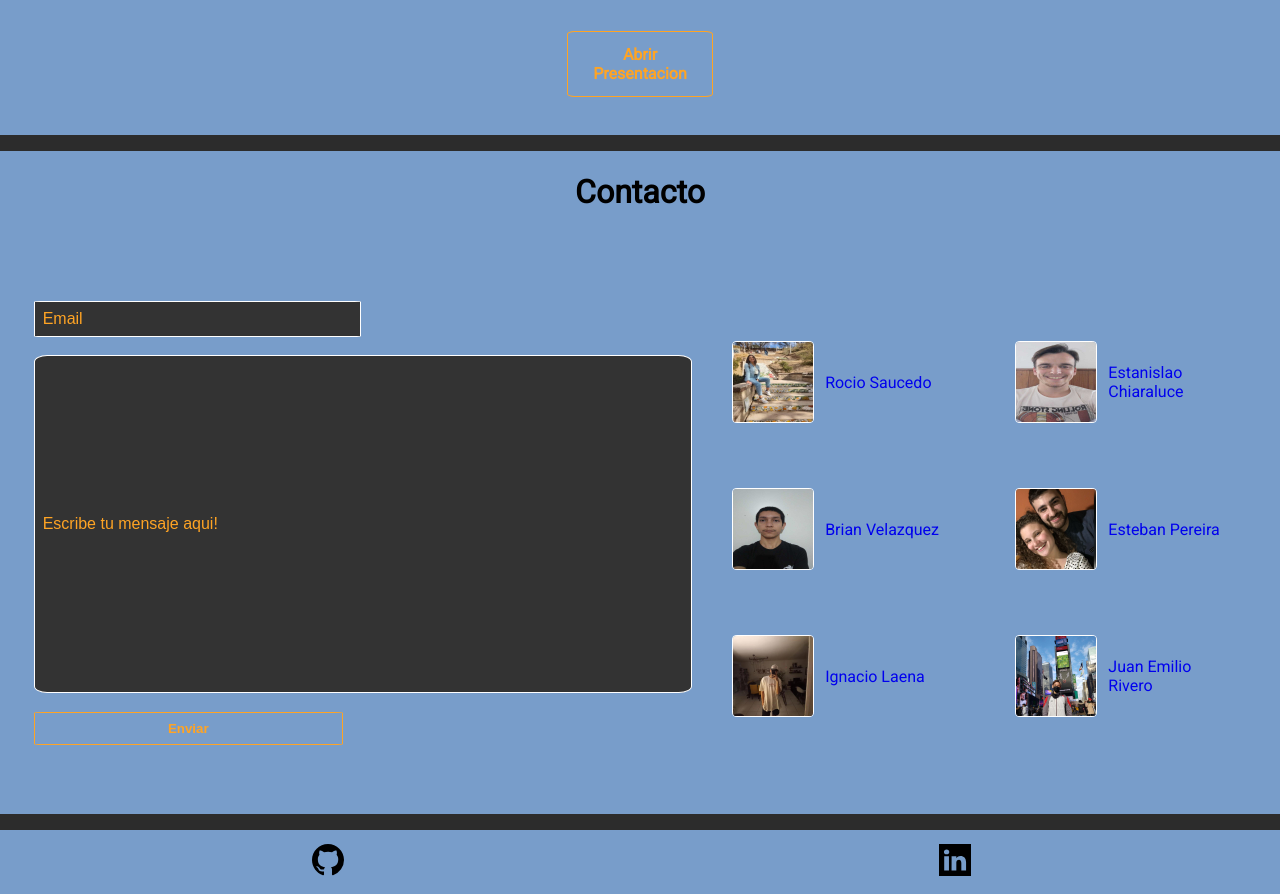
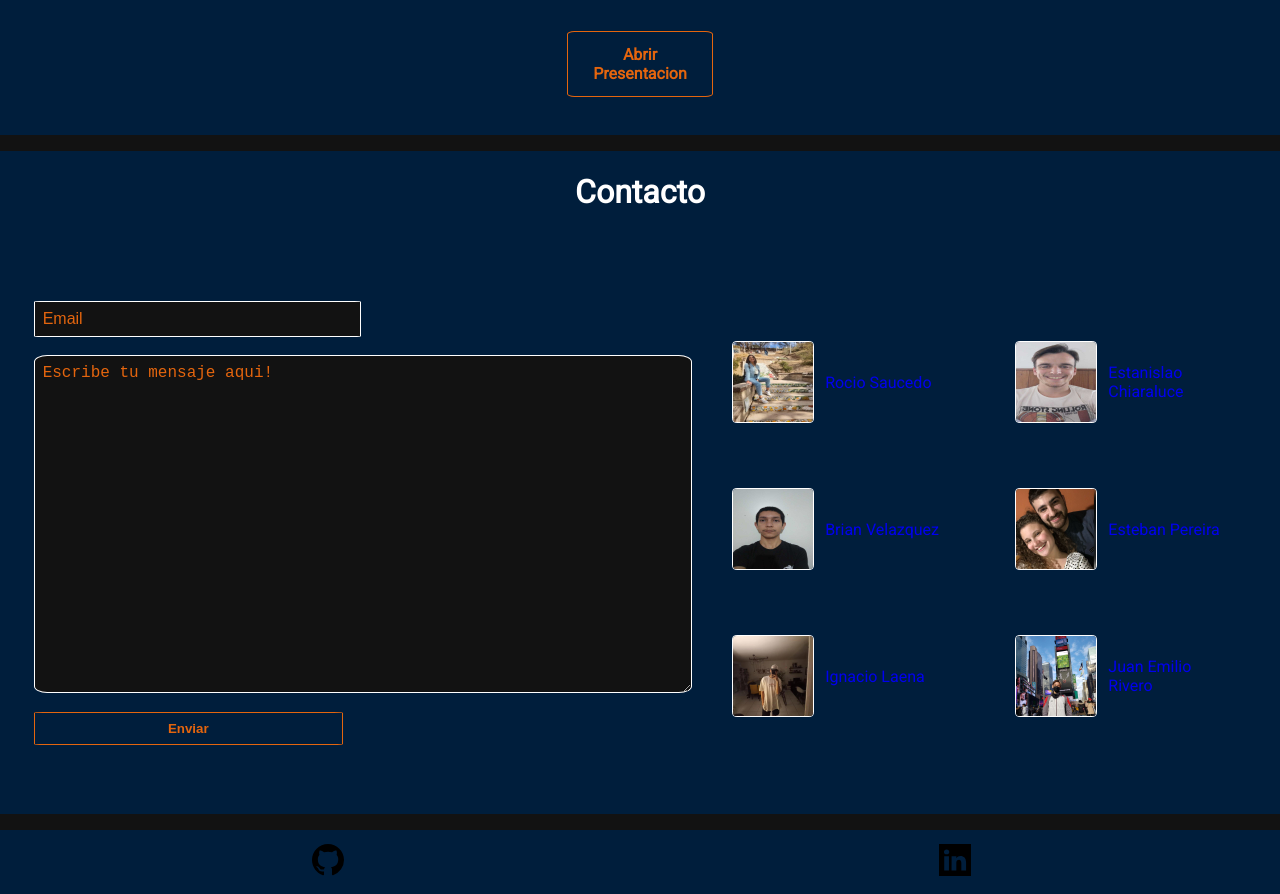
Before and after one commit to Juane003/ayso, a React (Vite) app: page / in a window 1280 px wide. Shown: the part 1040-1934 px from the top of the page. Built offline with nearby package versions, Linux system fonts and the light colour scheme.

Commit message:
changed color palette

```diff
--- a/src/Components/ContactForm/ContactForm.jsx
+++ b/src/Components/ContactForm/ContactForm.jsx
@@ -19,10 +19,10 @@ const ContactForm = () => {
   };
 
 	return (
-		<div className="form-wrapper" id="contacto">
+		<div className="form-wrapper">
 			<form ref={form} onSubmit={sendEmail}>
 				<input className="email-input" name="email" type="email" placeholder="Email" id="email" required></input>
-				<input className="message-input" name="message" id="message" type="text" placeholder="Escribe tu mensaje aqui!" required/>
+				<textarea className="message-input" name="message" id="message" type="text" placeholder="Escribe tu mensaje aqui!" required/>
 				<div className="submit-container">
 					<input className="submit-input" type="submit" value="Enviar"/>
 				</div>
--- a/src/Components/ContactForm/contactForm.css
+++ b/src/Components/ContactForm/contactForm.css
@@ -21,7 +21,7 @@ form {
 }
 
 ::placeholder {
-    color: #ffa424;
+    color: #E4650E;
     opacity: 1;
 }
 
@@ -35,14 +35,14 @@ form {
     margin-bottom: 3%;
     padding: 0.5rem;
     border: 1px solid white;
-    background-color: #333333;
-    color: #789dca;
+    background-color: #121212;
+    color: #E4650E;
     outline: none;
     border-radius: 2%;
 }
 
 .email-input:focus, .message-input:focus {
-    border: 1px solid #ffa424;
+    border: 1px solid #E4650E;
     transition: 300ms;
 }
 
@@ -60,9 +60,9 @@ form {
     width: 50%;
     font-weight: bold;
     padding: 0.5rem;
-    color: #ffa424;
-    background-color: #789dca;
-    border: 1px solid #ffa424;
+    color: #E4650E;
+    background-color: transparent;
+    border: 1px solid #E4650E;
     border-radius: 3%;
 }
 
@@ -83,8 +83,8 @@ form {
     }
 
     .submit-input:hover {
-        color: #789dca;
-        background-color: #ffa424;
+        color: #4E4D53;
+        background-color: #E4650E;
         transition: 300ms;
     }
 
--- a/src/Components/Contacts/Contacts.jsx
+++ b/src/Components/Contacts/Contacts.jsx
@@ -7,7 +7,7 @@ const Contacts = () => {
 
   return (
     <div className="contacts-title-wrapper">
-      <h1 className="contact-title">Contacto</h1>
+      <h1 className="contact-title" id="contacto">Contacto</h1>
       <div className="contacts-page-wrapper">
         <ContactForm/>
         <ContactList/>
--- a/src/Components/Media/Media.jsx
+++ b/src/Components/Media/Media.jsx
@@ -4,7 +4,7 @@ import './media.css';
 const Media = () => {
     return (
         <div className='media-logo-wrapper'>
-            <a href="https://github.com/Juane003/ayso.git" target="_blank">
+            <a href="https://github.com/Juane003/ayso.git" className='git-logo' target="_blank">
                 <img src={githubLogo} className="media-logo" />
             </a>
             <a href="https://www.linkedin.com/in/juan-emilio-rivero-05b308237" target="_blank">
--- a/src/Components/NavBarDesktop/navBarDesktop.css
+++ b/src/Components/NavBarDesktop/navBarDesktop.css
@@ -1,5 +1,5 @@
 .sticky {
-  background-color: #ffa424;
+  background-color: #E4650E;
   position: sticky;
   top: 0;
   padding: 1rem;
--- a/src/Components/NavBarMobile/navbarMobile.css
+++ b/src/Components/NavBarMobile/navbarMobile.css
@@ -4,11 +4,12 @@ body {
   margin: 0 ;
   font-family: 'Roboto', sans-serif;
   overflow:visible;
-  background-color: #789dca;
+  background-color: #001E3C;
+  color: #FFFF;
 }
 
 .sticky {
-  background-color: #ffa424;
+  background-color: #E4650E;
   position: sticky;
   top: 0;
   padding: 1rem;
@@ -24,7 +25,7 @@ body {
 }
 
 .menu-btn {
-  background-color  :#ffa424;
+  background-color  :#E4650E;
   height: 3rem;
   width: 3rem;
   border:none
@@ -32,6 +33,7 @@ body {
 
 .active {
   background-color: #ec8800;
+  border-radius: 10%;
 }
 
 img {
--- a/src/Components/Presentation/presentation.css
+++ b/src/Components/Presentation/presentation.css
@@ -20,14 +20,14 @@
     display: flex;
     align-items: center;
     text-decoration: none;
-    color: #ffa424;
+    color: #E4650E;
     border-radius: 5%;
     height: 1rem;
     padding: 1.5rem;
     width: 6rem;
     margin: 5% 0;
-    border: 1px solid #ffa424;
-    background-color: #789dca;
+    border: 1px solid #E4650E;
+    background-color: transparent;
 }
 
 
@@ -45,8 +45,8 @@
     }
 
     .download-btn:hover {
-        color: #789dca;
-        background-color: #ffa424;
+        color: #4E4D53;
+        background-color: #E4650E;
         transition: 300ms;
     }
 
--- a/src/index.css
+++ b/src/index.css
@@ -3,7 +3,7 @@ html {
 }
 
 .separator {
-    background-color: #2c2c2c ;
+    background-color: #121212;
     width: 100%;
     height: 1rem;
 }
```
Also changed, not shown: src/Components/Media/media.css (line endings or trailing spaces).
